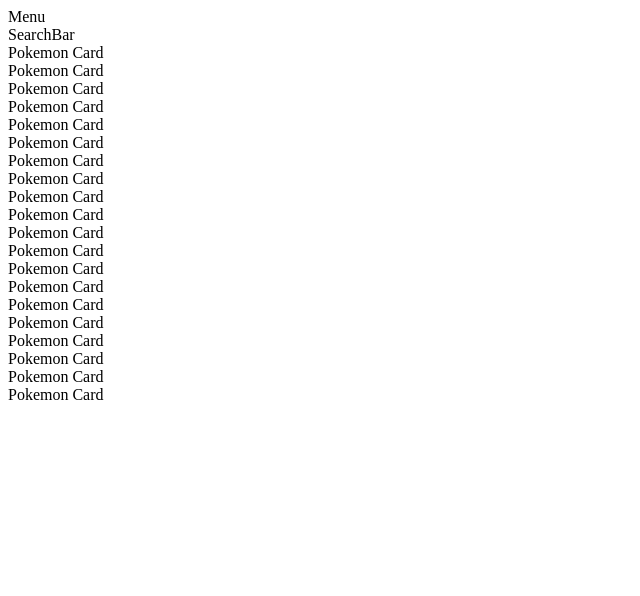
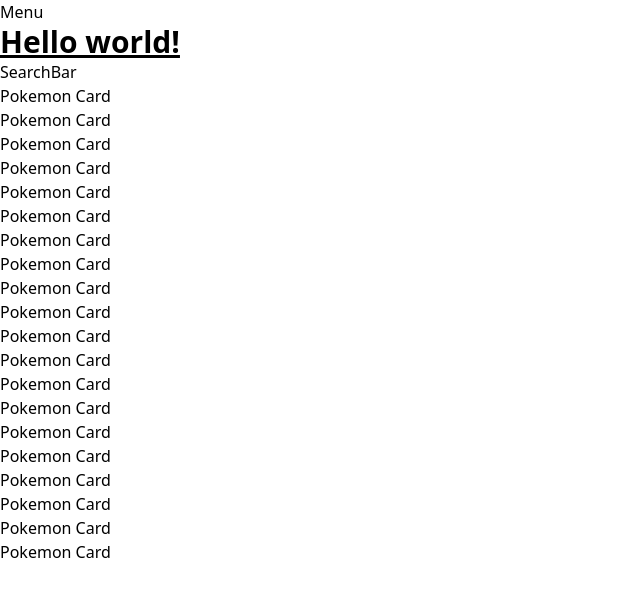
Before and after one commit to MontyCode-Dev/pokedux, a React (Create React App) app: page / in a window 1280 px wide. Shown: the top 596 px of the page, without its empty margins (0-640 px from the left). Built offline with nearby package versions, Linux system fonts and the light colour scheme.

Commit message:
TailwindCSS Install

```diff
--- a/package.json
+++ b/package.json
@@ -35,5 +35,10 @@
       "last 1 firefox version",
       "last 1 safari version"
     ]
+  },
+  "devDependencies": {
+    "autoprefixer": "^10.4.2",
+    "postcss": "^8.4.6",
+    "tailwindcss": "^3.0.21"
   }
 }
--- a/src/containers/Home.jsx
+++ b/src/containers/Home.jsx
@@ -5,6 +5,9 @@
 const Home = () => {
     return (
         <div className='Home'>
+          <h1 className="text-3xl font-bold underline">
+            Hello world!
+          </h1>
           <SearchBar />
           <PokemonList />
         </div>
--- a/src/index.js
+++ b/src/index.js
@@ -1,6 +1,7 @@
 import React from 'react';
 import ReactDOM from 'react-dom';
 import App from './routes/App';
+import './styles/index.css'
 
 ReactDOM.render(
   <React.StrictMode>
--- /dev/null
+++ b/src/styles/index.css
@@ -0,0 +1,3 @@
+@tailwind base;
+@tailwind components;
+@tailwind utilities;
--- /dev/null
+++ b/tailwind.config.js
@@ -0,0 +1,9 @@
+module.exports = {
+  content: [
+    "./src/**/*.{js,jsx,ts,tsx}",
+  ],
+  theme: {
+    extend: {},
+  },
+  plugins: [],
+}
```
Also changed, not shown: 1 other file (tests, documents, lock files or other folders).
